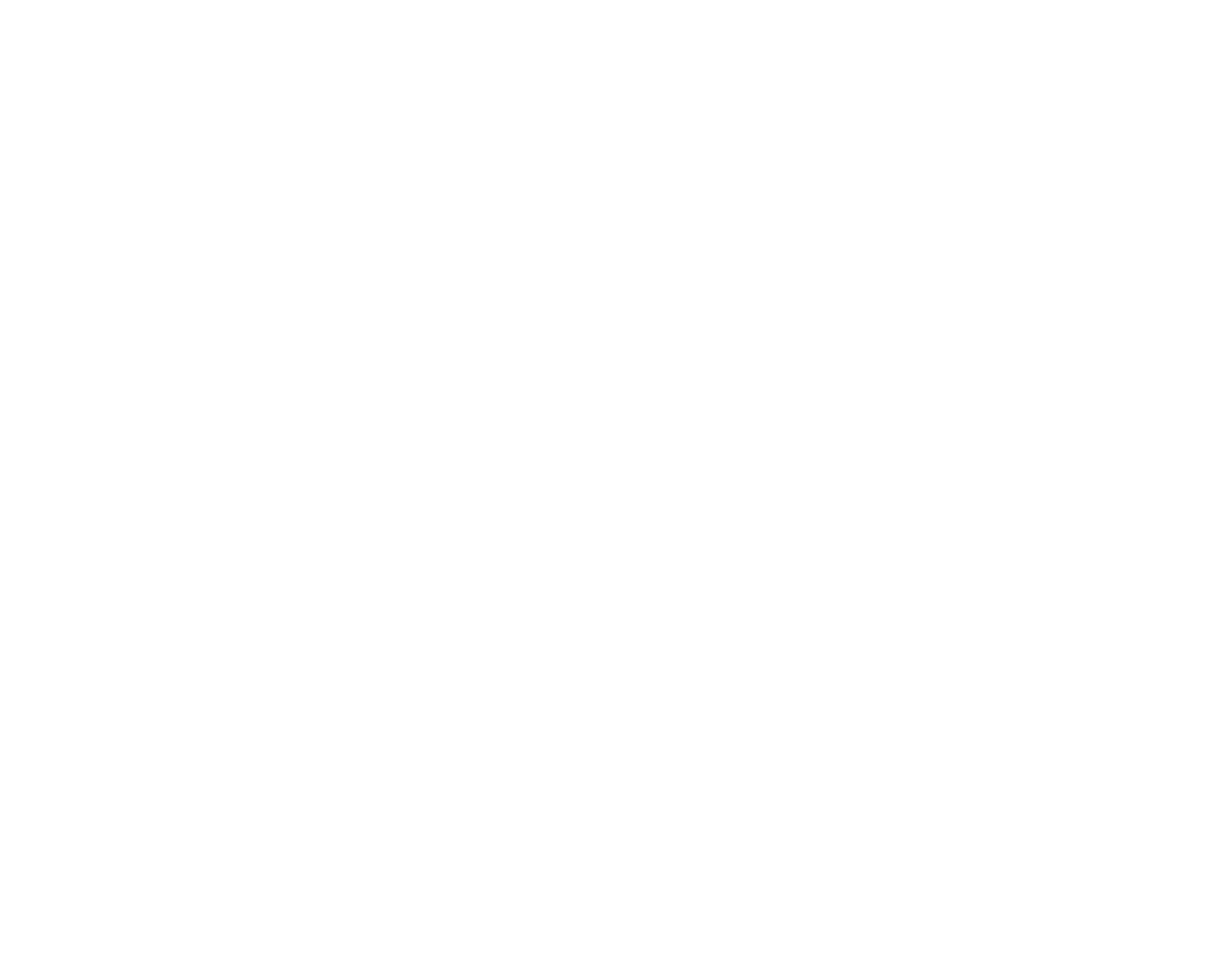
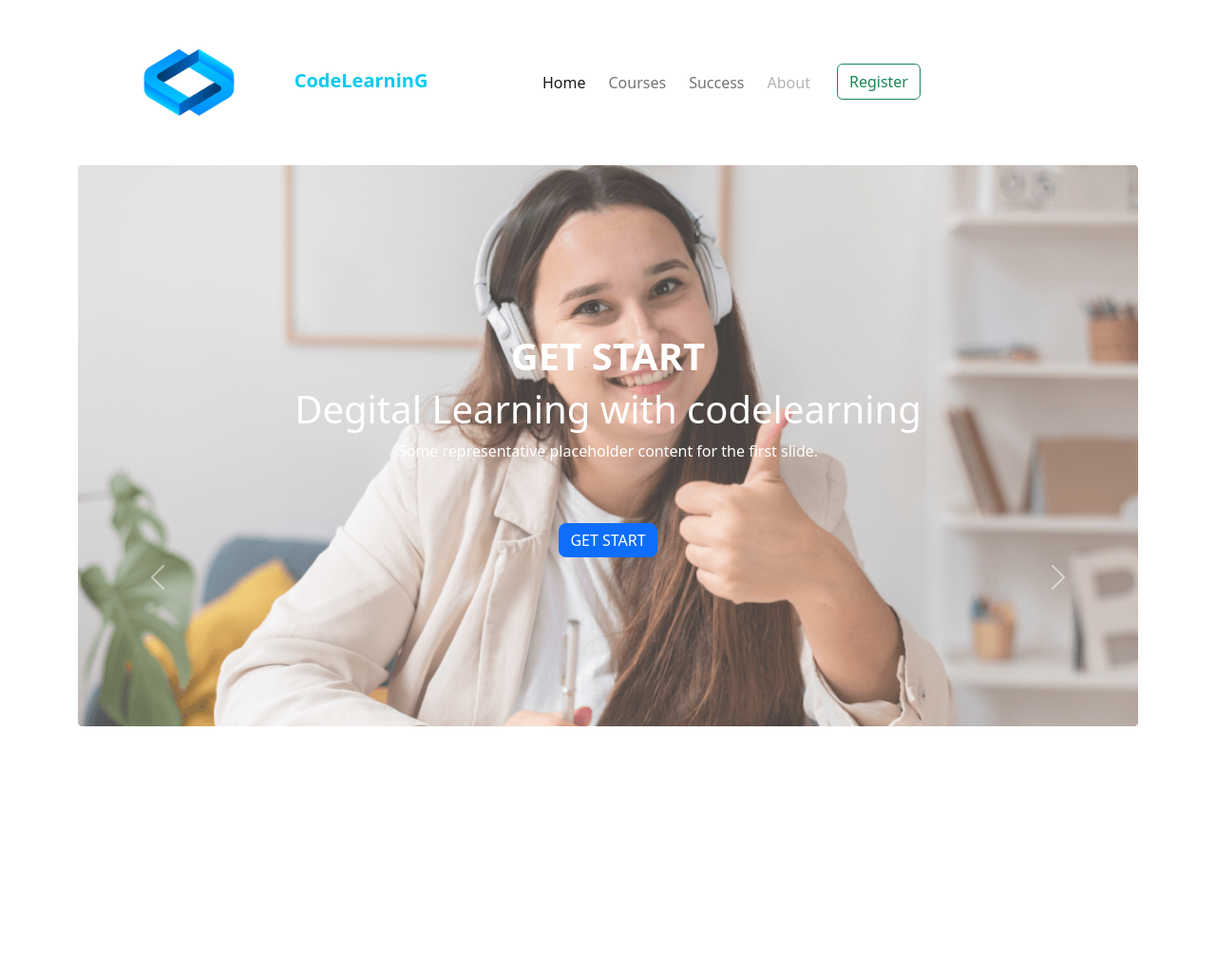
Before and after one commit to SyedemonShihab/Assignment-3, a plain HTML site: page index.html in a window 1280 px wide. Shown: the whole page at 95% size. Before the commit the page ends 800 px from the top, so only its background shows below. Drawn offline with nearby package versions, Linux system fonts and the light colour scheme.

Commit message:
header section done

```diff
--- a/index.html
+++ b/index.html
@@ -1,27 +1,112 @@
 <!doctype html>
 <html lang="en">
+
 <head>
   <meta charset="utf-8">
   <meta name="viewport" content="width=device-width, initial-scale=1">
   <!-- tittle must  -->
-    <title>Bootstrap demo</title>
-
+  <title>Code Learning</title>
+  <!-- tittle icon link  -->
+  <link rel="icon" href="images/tittle-icon.png">
   <!-- bootstrap css link  -->
-    <link href="https://cdn.jsdelivr.net/npm/bootstrap@5.2.0/dist/css/bootstrap.min.css" rel="stylesheet" integrity="sha384-gH2yIJqKdNHPEq0n4Mqa/HGKIhSkIHeL5AyhkYV8i59U5AR6csBvApHHNl/vI1Bx" crossorigin="anonymous">
+  <link href="https://cdn.jsdelivr.net/npm/bootstrap@5.2.0/dist/css/bootstrap.min.css" rel="stylesheet"
+    integrity="sha384-gH2yIJqKdNHPEq0n4Mqa/HGKIhSkIHeL5AyhkYV8i59U5AR6csBvApHHNl/vI1Bx" crossorigin="anonymous">
 
   <!-- coustome css link  -->
   <link rel="stylesheet" href="css/style.css">
 
 </head>
+
 <body>
   <!-- header section start from here  -->
   <header>
     <!-- navbar section  -->
-  <section>
+    <section class="container">
+
+      <nav class="navbar navbar-expand-lg">
+        <div class=" container-fluid d-flex align-items-center justify-content-around">
+          <div class="pe-5 ">
+            <a class="navbar-brand text-info fw-bold" href="#">
+              <img class="img-fluid h-50 w-50" src="images/tittle-icon.png" alt="">
+              CodeLearninG
+            </a>
+            <button class="navbar-toggler" type="button" data-bs-toggle="collapse" data-bs-target="#navbarNavAltMarkup"
+              aria-controls="navbarNavAltMarkup" aria-expanded="false" aria-label="Toggle navigation">
+              <span class="navbar-toggler-icon"></span>
+            </button>
+          </div>
+          <div class="collapse navbar-collapse float-end " id="navbarNavAltMarkup">
+            <div class="navbar-nav">
+              <a class="nav-link active pe-3" aria-current="page" href="#">Home</a>
+              <a class="nav-link pe-3" href="#">Courses</a>
+              <a class="nav-link pe-3" href="#">Success</a>
+              <a class=" pe-3 nav-link disabled">About</a>
+
+              <form class="container-fluid justify-content-start">
+                <button class="btn btn-outline-success me-2" type="button">Register</button>
+              </form>
+            </div>
+          </div>
+        </div>
+      </nav>
+
+    </section>
+    <!-- navbar section end here  -->
+
+    <!--carousel slider section start   -->
+    <section class="container mb-5">
+      <div id="carouselExampleCaptions" class="carousel slide" data-bs-ride="false">
+        <div class="carousel-indicators">
+          <button type="button" data-bs-target="#carouselExampleCaptions" data-bs-slide-to="0" class="active"
+            aria-current="true" aria-label="Slide 1"></button>
+          <button type="button" data-bs-target="#carouselExampleCaptions" data-bs-slide-to="1"
+            aria-label="Slide 2"></button>
+
+        </div>
+        <div class="carousel-inner">
+          <div class="carousel-item active">
+            <img  src="images/cover/cover-1.png" class="img-fluid h-75 d-block w-100 opacity-75 " alt="cover">
+            <div class="carousel-caption d-none d-md-block text-white-100 position-sticky bottom-50">
+              <h1 class="fw-bold">GET START</h1>
+              <h1>Degital Learning with codelearning</h1>
+              <p>Some representative placeholder content for the first slide.</p><br><br>
+
+              <button class="btn btn-primary border-0 rounded-3">
+                GET START
+              </button>
+            </div>
+          </div>
+
+
+          <div class="carousel-item">
+            <img src="images/cover/cover-3.jpg" class="img-fluid h-75 d-block w-100 opacity-75" alt="cover">
+            <div class="carousel-caption d-none d-md-block position-sticky bottom-50 text-white-100">
+              <h1 class="fw-bold">GET START</h1>
+              <h1 class="fw-bold">Degital Learning with codelearning</h1>
+              <p>Some representative placeholder content for the first slide.</p><br><br>
+
+              <button class="btn btn-primary border-0 rounded-3">
+                GET START
+              </button>
+            </div>
+          </div>
+
+        </div>
+        <button class="carousel-control-prev" type="button" data-bs-target="#carouselExampleCaptions"
+          data-bs-slide="prev">
+          <span class="carousel-control-prev-icon" aria-hidden="true"></span>
+          <span class="visually-hidden">Previous</span>
+        </button>
+        <button class="carousel-control-next" type="button" data-bs-target="#carouselExampleCaptions"
+          data-bs-slide="next">
+          <span class="carousel-control-next-icon" aria-hidden="true"></span>
+          <span class="visually-hidden">Next</span>
+        </button>
+      </div>
 
 
     </section>
-<!-- navbar section end here  -->
+<!-- carousel slider end here  -->
   </header>
   <!-- header section end now  -->
 
@@ -34,6 +119,9 @@
 
 
   <!-- Bootstrap java link  -->
-    <script src="https://cdn.jsdelivr.net/npm/bootstrap@5.2.0/dist/js/bootstrap.bundle.min.js" integrity="sha384-A3rJD856KowSb7dwlZdYEkO39Gagi7vIsF0jrRAoQmDKKtQBHUuLZ9AsSv4jD4Xa" crossorigin="anonymous"></script>
+  <script src="https://cdn.jsdelivr.net/npm/bootstrap@5.2.0/dist/js/bootstrap.bundle.min.js"
+    integrity="sha384-A3rJD856KowSb7dwlZdYEkO39Gagi7vIsF0jrRAoQmDKKtQBHUuLZ9AsSv4jD4Xa"
+    crossorigin="anonymous"></script>
 </body>
+
 </html>
```
Also changed, not shown: images/tittle-icon.png (added). Lines whose indentation alone changed are shown as unchanged.
